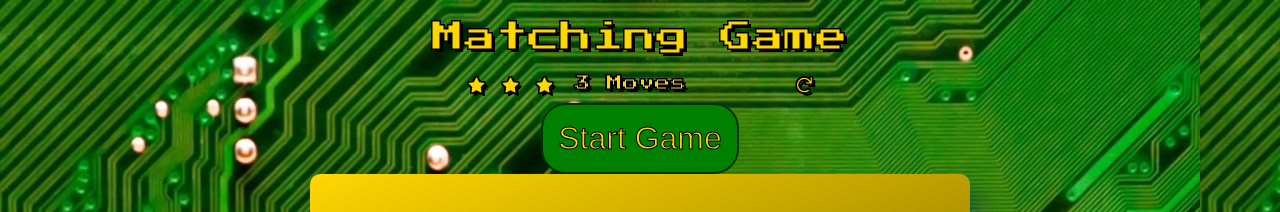
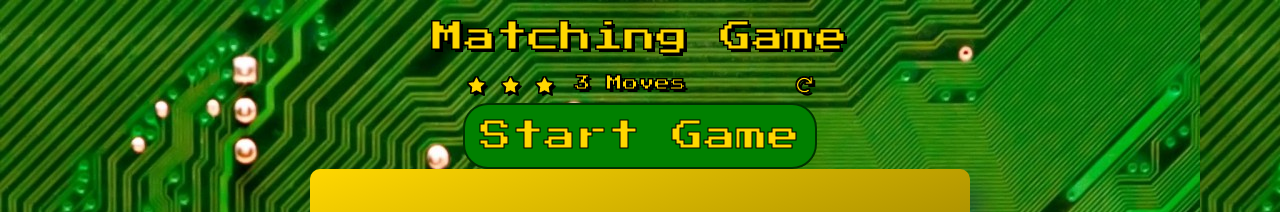
Before and after one commit to hColleen/fend-project-memory-game-master, a plain HTML site: page index.html in a window 1280 px wide. Shown: the top 212 px of the page. Drawn offline with nearby package versions, Linux system fonts and the light colour scheme.

Commit message:
fix start button font

```diff
--- a/css/app.css
+++ b/css/app.css
@@ -46,6 +46,7 @@ h1 {
 */
 
 .start{
+	font-family: 'Press Start 2P', cursive;
 	background-color: #008000;
 	border: 2px solid #003300;
 	border-radius: 25px;
```
